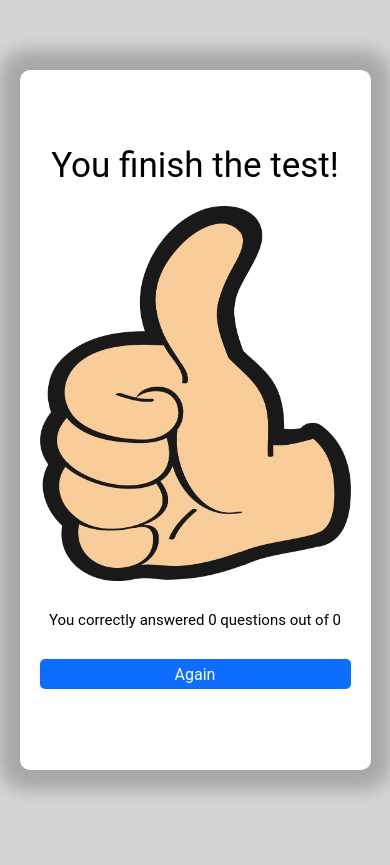
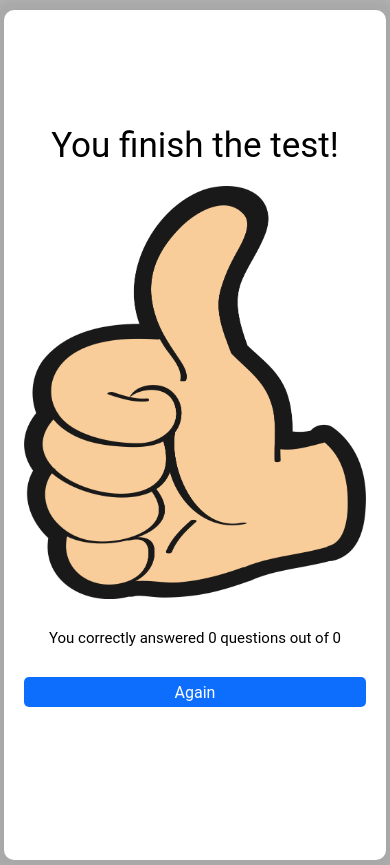
Before and after one commit to Sorini92/quiz, a React app: page /final in a window 390 px wide. Before the commit the page ends 844 px from the top, so only its background shows below. Built offline with nearby package versions, Linux system fonts and the light colour scheme.

Commit message:
fix styles

```diff
--- a/src/components/app/app.scss
+++ b/src/components/app/app.scss
@@ -16,9 +16,9 @@
 
 @media (max-width: 600px) {
     .app {
-        margin: 70px auto;
+        margin-top: 10px;
+        margin-bottom: 5px;
         padding: 45px 0;
-        min-height: 700px;
-        width: 90%;
+        width: 98%;
     }
 }
--- a/src/components/final/final.scss
+++ b/src/components/final/final.scss
@@ -52,7 +52,7 @@
 
 @media (max-width: 400px) {
     .final {
-        padding: 20px 20px;
+        padding: 60px 20px;
         &__grac {
             margin-top: 10px;
         }
--- a/src/pages/fetchForm.scss
+++ b/src/pages/fetchForm.scss
@@ -62,7 +62,7 @@
 
 @media (max-width: 400px) {
     .form {
-        padding: 20px 20px;
+        padding: 100px 20px;
         &__label {
             margin-top: 30px;
             margin-bottom: 10px;
--- a/src/pages/quizPage.scss
+++ b/src/pages/quizPage.scss
@@ -101,6 +101,7 @@
 
 @media (max-width: 400px) {
     .quiz {
+        padding: 100px 20px;
         &__question {
             margin-top: 20px;
         }
--- a/src/styles/index.scss
+++ b/src/styles/index.scss
@@ -65,7 +65,7 @@ code {
 
 @media (max-width: 400px) {
     .error {
-		margin-top: 50px;
+		margin-top: 100px;
         padding: 20px 20px;
         &__text {
             font-size: 25px;
```
